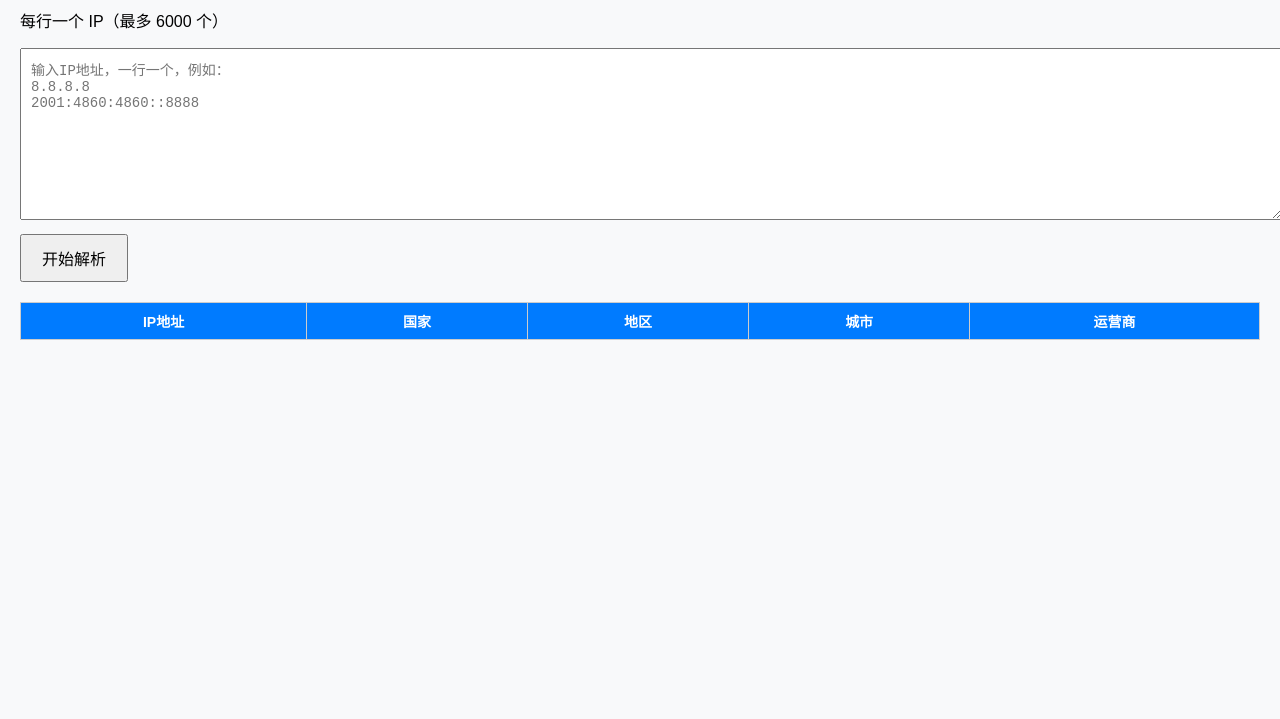
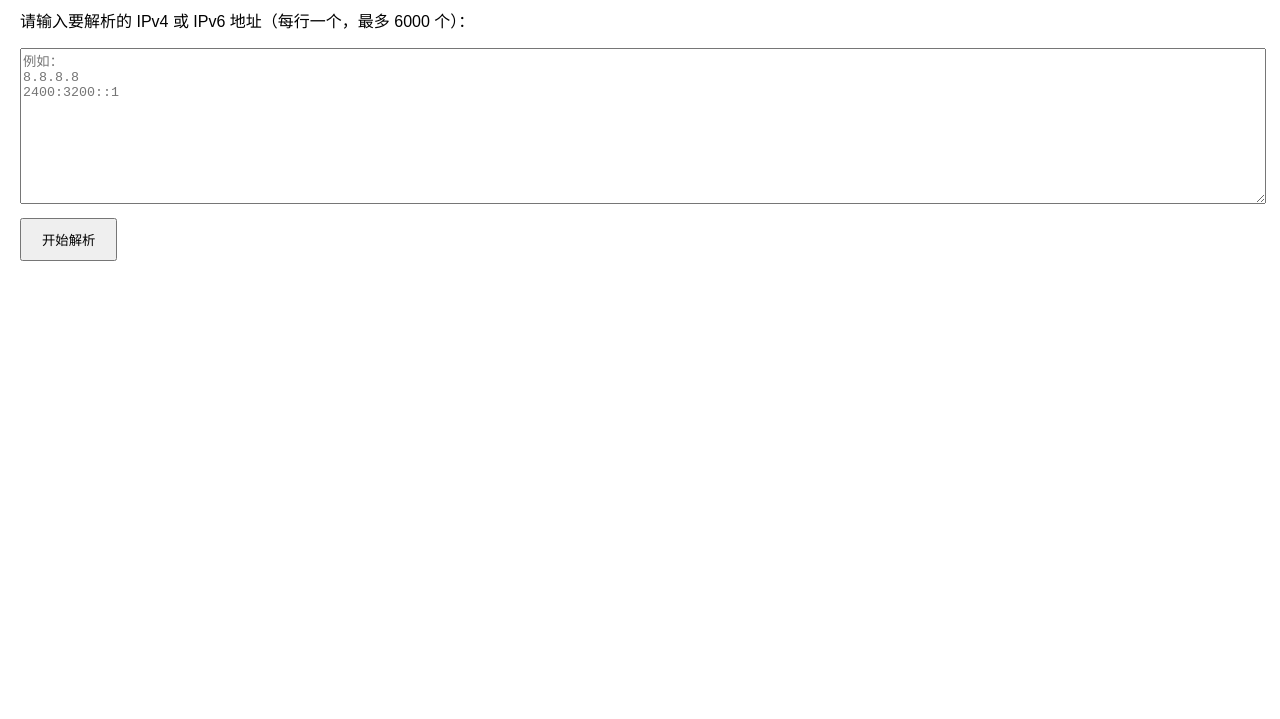
Before and after one commit to Zombieno1/-ryan-.github.io, a plain HTML site: page index.html in a window 1280 px wide. Shown: the part 81-800 px from the top of the page. Drawn offline with Linux system fonts and the light colour scheme.

Commit message:
Update index.html

```diff
--- a/index.html
+++ b/index.html
@@ -1,94 +1,93 @@
 <!DOCTYPE html>
-<html lang="zh">
+<html lang="zh-CN">
 <head>
 <meta charset="UTF-8">
 <title>批量IP地址解析工具</title>
 <style>
-    body { font-family: Arial, sans-serif; margin: 20px; background: #f8f9fa; }
-    h1 { text-align: center; color: #333; }
-    textarea { width: 100%; height: 150px; padding: 10px; font-size: 14px; }
-    button { padding: 10px 20px; font-size: 16px; cursor: pointer; margin-top: 10px; }
+    body { font-family: Arial, sans-serif; margin: 20px; }
+    h1 { color: #333; }
+    textarea { width: 100%; height: 150px; }
+    button { padding: 10px 20px; margin-top: 10px; cursor: pointer; }
     table { width: 100%; border-collapse: collapse; margin-top: 20px; }
-    th, td { border: 1px solid #ccc; padding: 8px; text-align: center; font-size: 14px; }
-    th { background: #007BFF; color: white; }
-    tr:nth-child(even) { background: #f2f2f2; }
+    th, td { border: 1px solid #ccc; padding: 8px; text-align: center; }
+    th { background-color: #f2f2f2; }
+    .loading { color: blue; }
+    .error { color: red; }
 </style>
 </head>
 <body>
-    <h1>批量IP地址解析工具（IPv4 + IPv6）</h1>
-    <p>每行一个 IP（最多 6000 个）</p>
-    <textarea id="ipList" placeholder="输入IP地址，一行一个，例如：&#10;8.8.8.8&#10;2001:4860:4860::8888"></textarea>
-    <br>
-    <button onclick="startLookup()">开始解析</button>
-    <table id="resultTable">
+<h1>批量IP地址解析工具</h1>
+<p>请输入要解析的 IPv4 或 IPv6 地址（每行一个，最多 6000 个）：</p>
+<textarea id="ipList" placeholder="例如：&#10;8.8.8.8&#10;2400:3200::1"></textarea><br>
+<button onclick="parseIPs()">开始解析</button>
+<div id="status"></div>
+<table id="resultTable" style="display:none;">
     <thead>
         <tr>
-                <th>IP地址</th>
+            <th>IP 地址</th>
             <th>国家</th>
             <th>地区</th>
             <th>城市</th>
-                <th>运营商</th>
+            <th>经度</th>
+            <th>纬度</th>
+            <th>ISP</th>
         </tr>
     </thead>
     <tbody></tbody>
 </table>
 
 <script>
-async function lookupIP(ip) {
-    try {
-        let res = await fetch(`https://ipapi.co/${ip}/json/`);
-        let data = await res.json();
+async function parseIPs() {
+    const textarea = document.getElementById('ipList');
+    const statusDiv = document.getElementById('status');
+    const resultTable = document.getElementById('resultTable');
+    const tbody = resultTable.querySelector('tbody');
 
-        if (data.error) {
-            return { ip: ip, country: "无效IP", region: "-", city: "-", isp: "-" };
+    let ips = textarea.value.split(/\n+/).map(ip => ip.trim()).filter(ip => ip.length > 0);
+    if (ips.length === 0) {
+        alert('请输入至少一个有效的 IP 地址');
+        return;
+    }
+    if (ips.length > 6000) {
+        alert('一次最多解析 6000 个 IP 地址');
+        return;
     }
 
-        return {
-            ip: ip,
-            country: data.country_name || "-",
-            region: data.region || "-",
-            city: data.city || "-",
-            isp: data.org || "-"
-        };
+    statusDiv.innerHTML = `<p class="loading">正在解析 ${ips.length} 个 IP 地址，请稍候...</p>`;
+    tbody.innerHTML = '';
+    resultTable.style.display = 'none';
+
+    for (let ip of ips) {
+        try {
+            let res = await fetch(`https://ipwho.is/${ip}`);
+            let data = await res.json();
+            if (data.success) {
+                let row = `<tr>
+                    <td>${ip}</td>
+                    <td>${data.country || '-'}</td>
+                    <td>${data.region || '-'}</td>
+                    <td>${data.city || '-'}</td>
+                    <td>${data.longitude || '-'}</td>
+                    <td>${data.latitude || '-'}</td>
+                    <td>${data.connection && data.connection.isp ? data.connection.isp : '-'}</td>
+                </tr>`;
+                tbody.innerHTML += row;
+            } else {
+                tbody.innerHTML += `<tr>
+                    <td>${ip}</td>
+                    <td colspan="6" class="error">解析失败</td>
+                </tr>`;
+            }
         } catch (err) {
-        return { ip: ip, country: "解析失败", region: "-", city: "-", isp: "-" };
+            tbody.innerHTML += `<tr>
+                <td>${ip}</td>
+                <td colspan="6" class="error">请求错误</td>
+            </tr>`;
         }
     }
 
-async function startLookup() {
-    let ipText = document.getElementById("ipList").value.trim();
-    if (!ipText) {
-        alert("请输入至少一个IP地址");
-        return;
-    }
-
-    let ips = ipText.split("\n").map(ip => ip.trim()).filter(ip => ip);
-    if (ips.length > 6000) {
-        alert("一次最多解析 6000 个 IP");
-        return;
-    }
-
-    let tbody = document.querySelector("#resultTable tbody");
-    tbody.innerHTML = "";
-
-    for (let ip of ips) {
-        let row = tbody.insertRow();
-        row.insertCell(0).innerText = ip;
-        let loadingCell = row.insertCell(1);
-        loadingCell.colSpan = 4;
-        loadingCell.innerText = "解析中...";
-
-        let result = await lookupIP(ip);
-
-        row.deleteCell(1);
-        row.insertCell(1).innerText = result.country;
-        row.insertCell(2).innerText = result.region;
-        row.insertCell(3).innerText = result.city;
-        row.insertCell(4).innerText = result.isp;
-
-        // 防止 API 限流，每次请求间隔 200ms
-        await new Promise(r => setTimeout(r, 200));
-    }
+    statusDiv.innerHTML = `<p>解析完成，共 ${ips.length} 个 IP。</p>`;
+    resultTable.style.display = 'table';
 }
 </script>
 </body>
```
Lines whose indentation alone changed are shown as unchanged.
